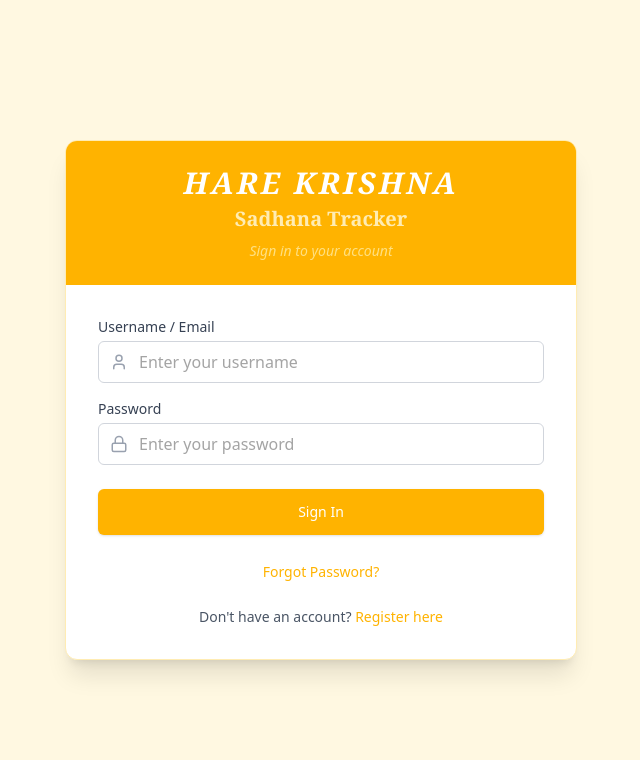
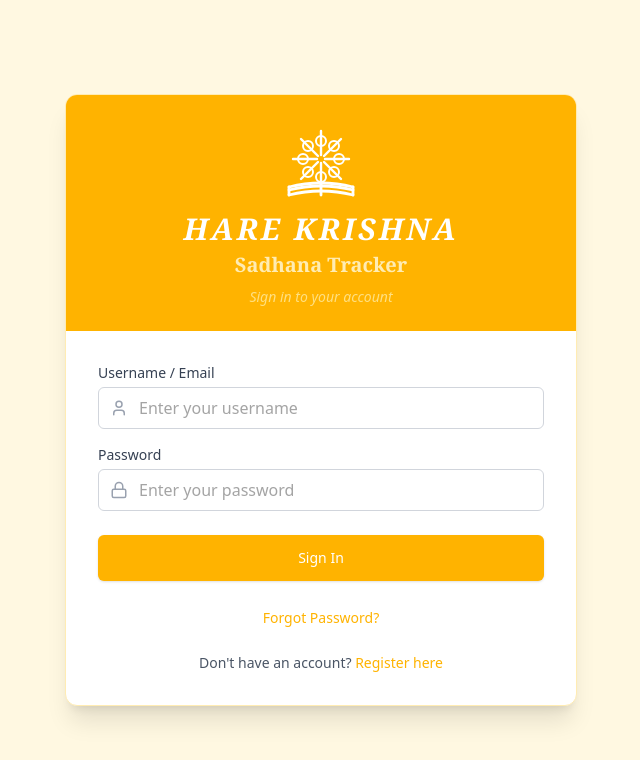
Before and after one commit to DabuluSahoo/sadhana-tracker, a React (Vite) app in the folder frontend/: page /login in a window 1280 px wide. Shown: the top 760 px of the page, without its empty margins (319-959 px from the left). Built offline with nearby package versions, Linux system fonts and the light colour scheme.

Commit message:
Branding: Integrate VOICE logo into Login page

```diff
--- /dev/null
+++ b/frontend/src/components/VoiceLogo.jsx
@@ -0,0 +1,52 @@
+import React from 'react';
+
+const VoiceLogo = ({ className = "w-24 h-24", color = "currentColor" }) => {
+    return (
+        <svg
+            viewBox="0 0 400 400"
+            fill="none"
+            xmlns="http://www.w3.org/2000/svg"
+            className={className}
+        >
+            {/* Petals / Star Shape */}
+            <g stroke={color} strokeWidth="12" strokeLinecap="round" strokeLinejoin="round">
+                {/* Horizontal and Vertical Spikes */}
+                <path d="M200 60 L200 180" />
+                <path d="M200 220 L200 340" />
+                <path d="M60 200 L180 200" />
+                <path d="M220 200 L340 200" />
+
+                {/* Diagonal Spikes */}
+                <path d="M100 100 L185 185" />
+                <path d="M215 215 L300 300" />
+                <path d="M300 100 L215 185" />
+                <path d="M185 215 L100 300" />
+            </g>
+
+            {/* Circles */}
+            <g stroke={color} strokeWidth="10">
+                <circle cx="200" cy="110" r="25" />
+                <circle cx="200" cy="290" r="25" />
+                <circle cx="110" cy="200" r="25" />
+                <circle cx="290" cy="200" r="25" />
+
+                <circle cx="135" cy="135" r="25" />
+                <circle cx="265" cy="265" r="25" />
+                <circle cx="265" cy="135" r="25" />
+                <circle cx="135" cy="265" r="25" />
+            </g>
+
+            {/* Book Shape */}
+            <g stroke={color} strokeWidth="14" strokeLinecap="round" strokeLinejoin="round">
+                <path d="M40 340 Q200 300 360 340" />
+                <path d="M40 355 Q200 315 360 355" />
+                <path d="M200 315 L200 380" />
+                <path d="M40 340 L40 380" />
+                <path d="M360 340 L360 380" />
+                <path d="M40 380 Q200 340 360 380" />
+            </g>
+        </svg>
+    );
+};
+
+export default VoiceLogo;
--- a/frontend/src/pages/Login.jsx
+++ b/frontend/src/pages/Login.jsx
@@ -3,6 +3,7 @@ import { useNavigate, Link } from 'react-router-dom';
 import AuthContext from '../context/AuthContext';
 import { Lock, User } from 'lucide-react';
 import { motion, AnimatePresence } from 'framer-motion';
+import VoiceLogo from '../components/VoiceLogo';
 
 const Login = () => {
     const [username, setUsername] = useState('');
@@ -41,6 +42,14 @@ const Login = () => {
                     transition={{ duration: 0.8 }}
                     className="fixed inset-0 z-[100] flex flex-col items-center justify-center bg-saffron-600 text-white overflow-hidden"
                 >
+                    <motion.div
+                        initial={{ scale: 0.5, opacity: 0 }}
+                        animate={{ scale: 1, opacity: 1 }}
+                        transition={{ duration: 0.8, ease: "easeOut" }}
+                        className="mb-8"
+                    >
+                        <VoiceLogo className="w-32 h-32 md:w-48 md:h-48" color="#ffffff" />
+                    </motion.div>
                     <motion.h1
                         initial={{ y: 20, opacity: 0 }}
                         animate={{ y: 0, opacity: 1 }}
@@ -67,7 +76,8 @@ const Login = () => {
                     className="min-h-screen flex items-center justify-center bg-saffron-50 px-4"
                 >
                     <div className="max-w-md w-full bg-white rounded-xl shadow-xl overflow-hidden md:max-w-lg border border-saffron-100">
-                        <div className="bg-saffron-600 py-6 px-8 text-center">
+                        <div className="bg-saffron-600 py-6 px-8 text-center flex flex-col items-center">
+                            <VoiceLogo className="w-20 h-20 mb-3" color="#ffffff" />
                             <h1 className="text-3xl font-serif font-bold text-white tracking-widest mb-1 italic">HARE KRISHNA</h1>
                             <h2 className="text-xl font-serif font-semibold text-saffron-100">Sadhana Tracker</h2>
                             <p className="text-saffron-200 mt-2 text-sm italic">Sign in to your account</p>
```
